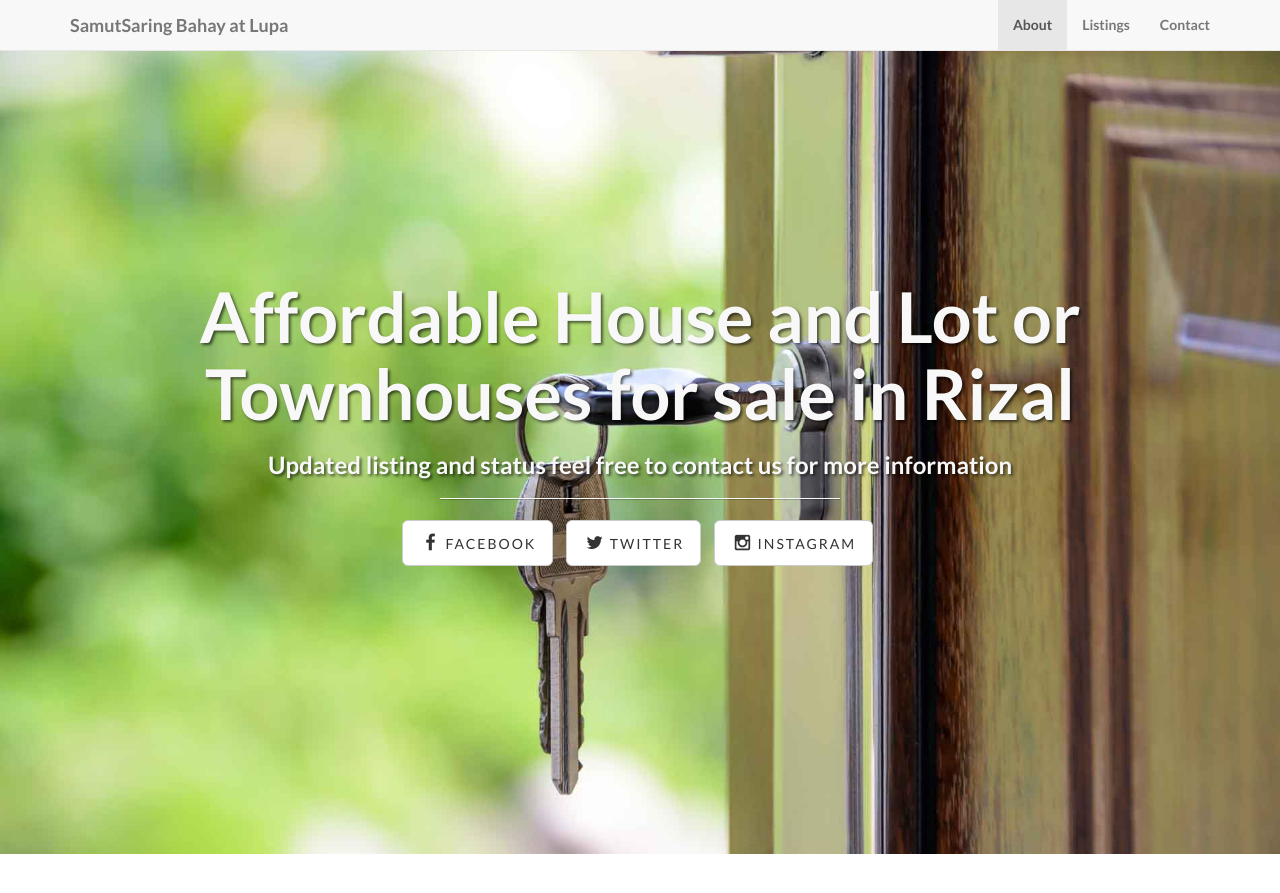
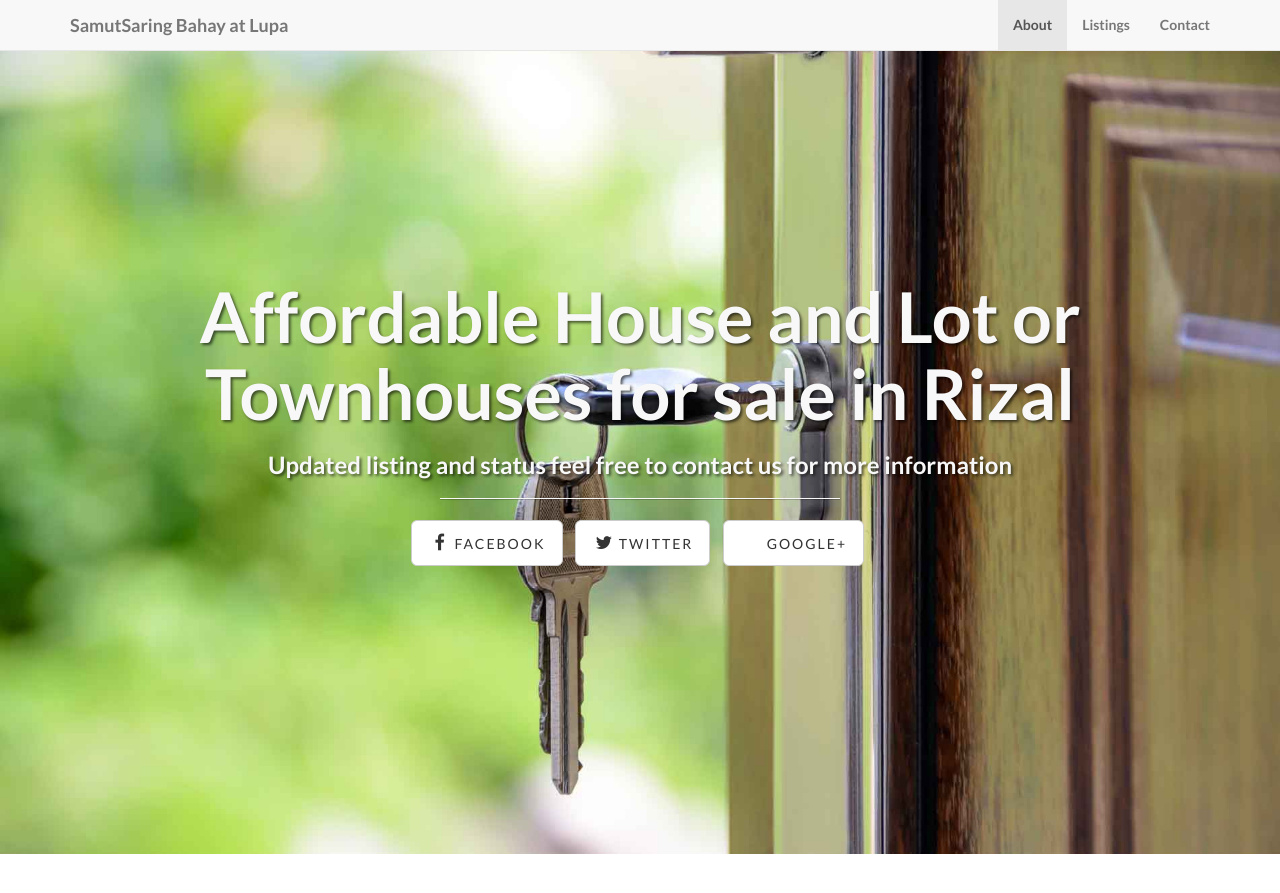
Before and after one commit to oscariotes/EQ-Lead-Gen, a Jekyll site: the page built from index.html, in a window 1280 px wide and 900 px high. Shown: the top 893 px of the window. Built offline with Jekyll 4.4.1, drawn with Linux system fonts in a browser that asks for light colours.

Commit message:
update social

```diff
--- a/_config.yml
+++ b/_config.yml
@@ -32,5 +32,5 @@ social:
   - title: twitter
     url: https://twitter.com/samutsarihub
 
-  - title: instagram
-    url: https://www.instagram.com/samutsaring_bahay_at_lupa
+  - title: google+
+    url: https://plus.google.com/b/104221817068710997861/
```
